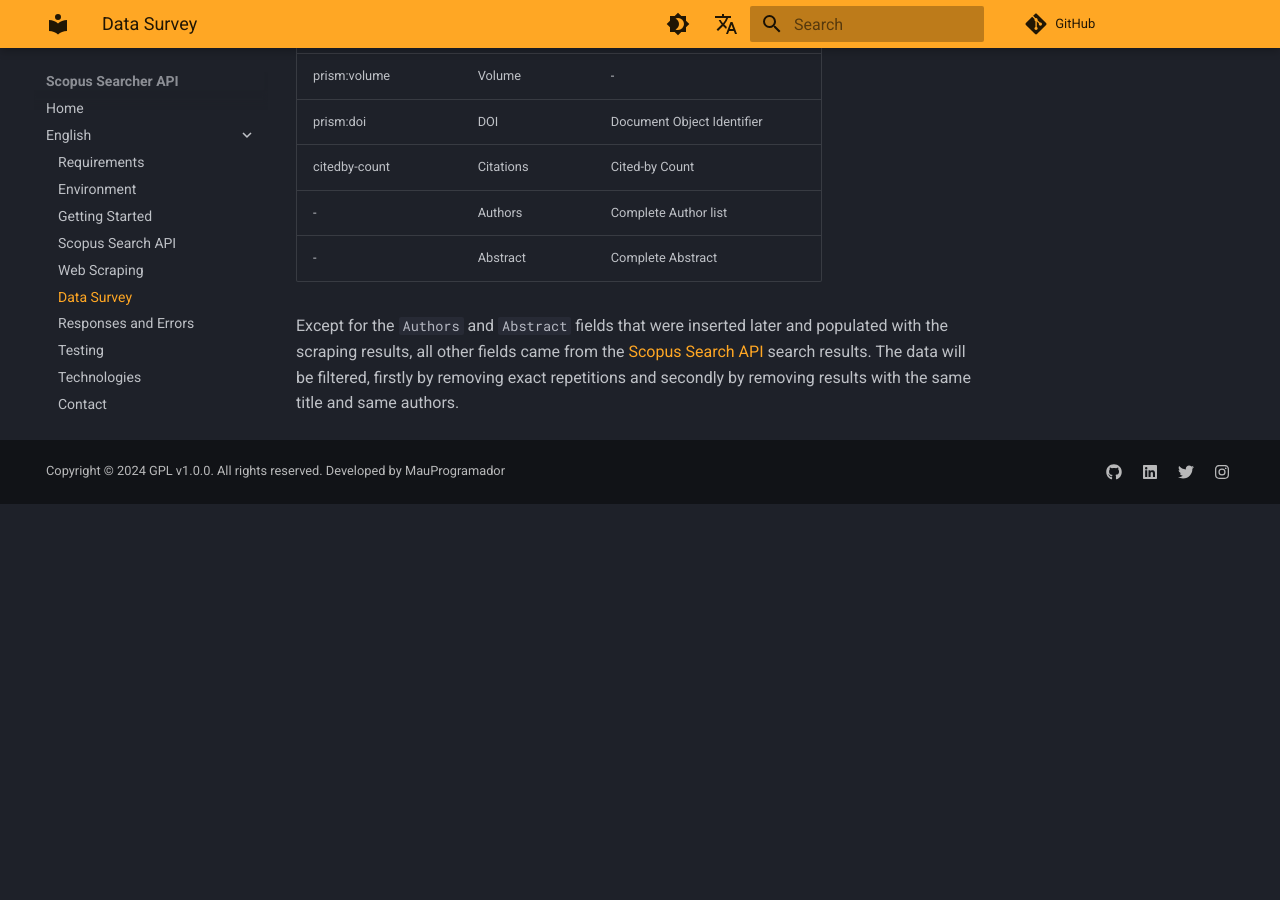
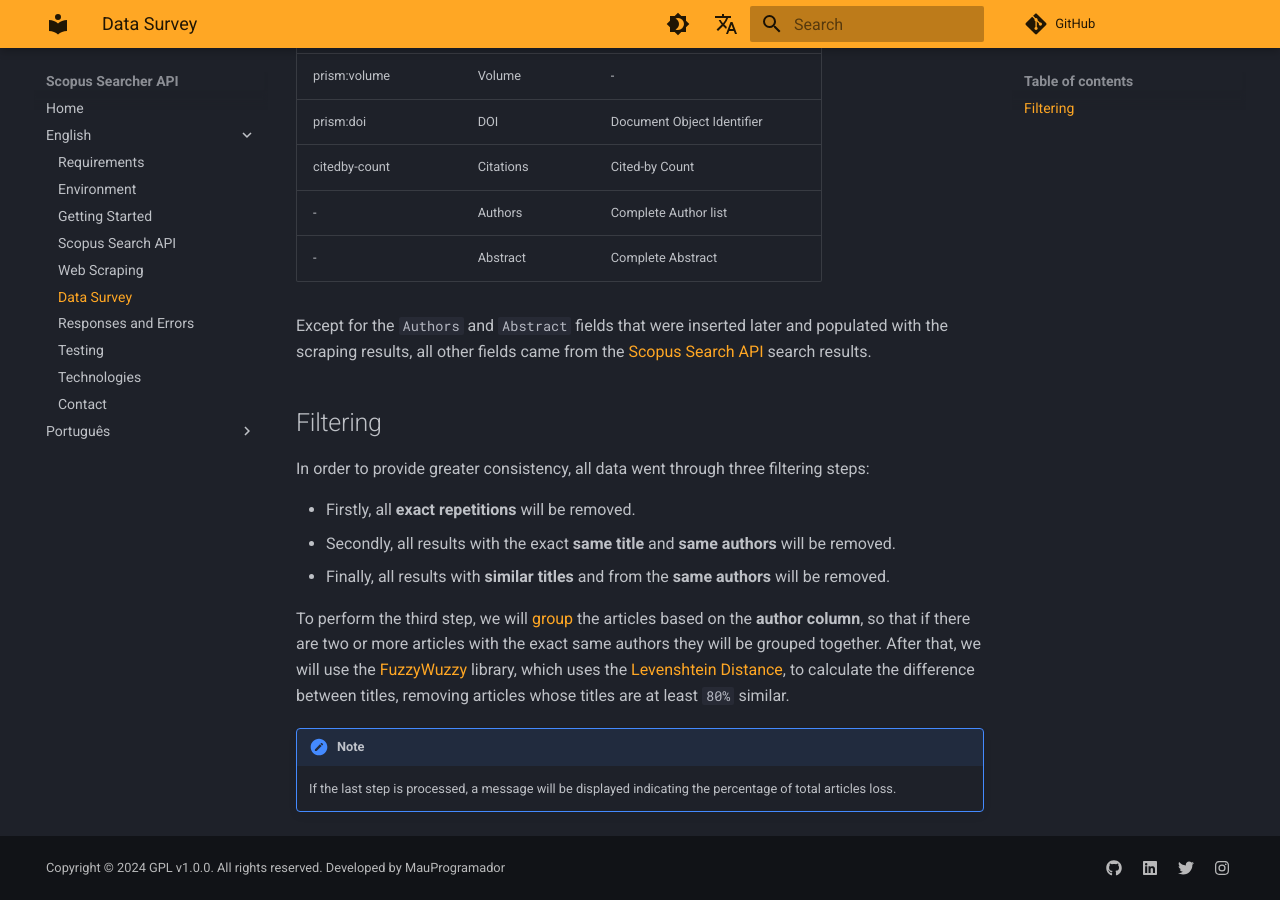
Before and after one commit to mauprogramador/scopus-survey-api, an MkDocs documentation site: the page built from docs/en/data-survey.md, in a window 1280 px wide and 900 px high, scrolled down 599 px. Built offline with MkDocs 1.6.1 and Material for MkDocs 9.7.7, drawn with Linux system fonts in a browser that asks for light colours; comment, search, counter and statistics services are not loaded; before the commit the page ends 1103 px from its top, so only the background shows below that.

Commit message:
docs: add similarity filter

```diff
--- a/docs/en/data-survey.md
+++ b/docs/en/data-survey.md
@@ -17,5 +17,18 @@
 | -                     | Authors          | Complete Author list               |
 | -                     | Abstract         | Complete Abstract                  |
 
-Except for the `Authors` and `Abstract` fields that were inserted later and populated with the scraping results, all other fields came from the [Scopus Search API](https://dev.elsevier.com/documentation/SCOPUSSearchAPI.wadl){:target="_blank"} search results.
-The data will be filtered, firstly by removing exact repetitions and secondly by removing results with the same title and same authors.
+Except for the `Authors` and `Abstract` fields that were inserted later and populated with the scraping results, all other fields came from the [Scopus Search API](https://dev.elsevier.com/documentation/SCOPUSSearchAPI.wadl){:target="\_blank"} search results.
+
+## Filtering
+
+In order to provide greater consistency, all data went through three filtering steps:
+
+- Firstly, all **exact repetitions** will be removed.
+- Secondly, all results with the exact **same title** and **same authors** will be removed.
+- Finally, all results with **similar titles** and from the **same authors** will be removed.
+
+To perform the third step, we will [group](https://pandas.pydata.org/pandas-docs/stable/reference/api/pandas.DataFrame.groupby.html){:target="\_blank"} the articles based on the **author column**, so that if there are two or more articles with the exact same authors they will be grouped together. After that, we will use the [FuzzyWuzzy](https://pypi.org/project/fuzzywuzzy/){:target="\_blank"} library, which uses the [Levenshtein Distance](https://en.wikipedia.org/wiki/Levenshtein_distance){:target="\_blank"}, to calculate the difference between titles, removing articles whose titles are at least `80%` similar.
+
+!!! note
+
+    If the last step is processed, a message will be displayed indicating the percentage of total articles loss.
```
Also changed, not shown: docs/pt/data-survey.md (+15 -1 lines).
